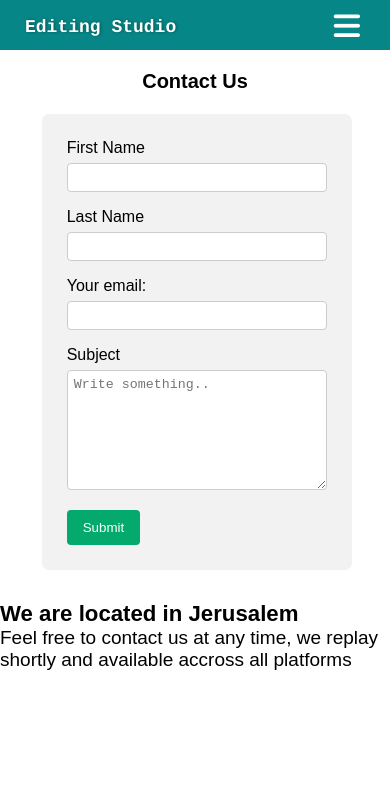
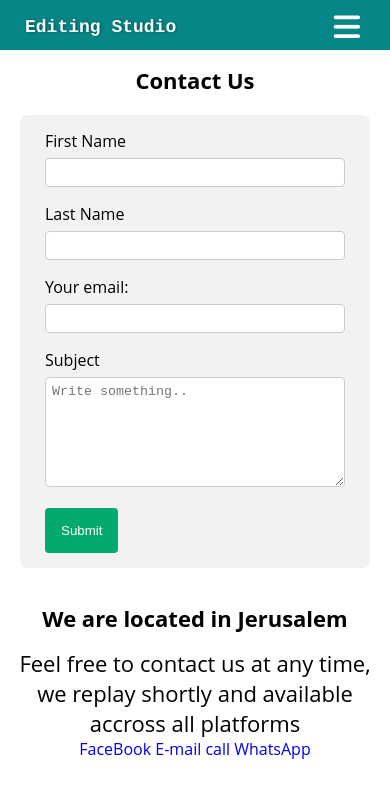
Before and after one commit to michaeli10m/Video-Editing-Site, a plain HTML site: page pages/contact.html in a window 390 px wide. Shown: the top 810 px of the page. Drawn offline with Linux system fonts and the light colour scheme; some packages are replaced by stand-ins of ours.

Commit message:
Add files via upload
last

```diff
--- /dev/null
+++ b/CSS/contact-mobile.css
@@ -0,0 +1,62 @@
+@media (max-width:952px) {
+    .body-container {
+        font-size: 16px;
+        width: 100%;
+        /* float: none; */
+    }
+    #map {
+        width: 44%;
+        margin-top: 8vh;
+        height: 400px;
+    }
+}
+
+@media (max-width:836px) {
+    .page-header {
+        padding: 15px;
+        padding-bottom: 0;
+        font-size: 22px;
+        display: block;
+        text-align: center;
+    }
+    .location-about {
+        padding: 15px;
+        padding-bottom: 0;
+        font-size: 22px;
+        display: block;
+        text-align: center;
+    }
+    label.logo a {
+        float: none;
+        display: block;
+        /* margin-left: 20pt */
+    }
+    label.logo {
+        margin-left: auto;
+        margin-right: auto;
+    }
+    .body-container {
+        font-size: 16px;
+        padding: 20px;
+        padding-top: 0px;
+        width: 100%;
+    }
+    #map {
+        width: 75%;
+        margin-left: 13vw;
+        margin-top: 3vh;
+        height: 250px;
+    }
+    .form-container {
+        font-weight: normal;
+        position: initial;
+        width: 100%;
+        margin: 0;
+        padding: 15px 25px;
+    }
+    .contact-info ul,
+    .contact-info p,
+    .contact-info h3 {
+        text-align: center;
+    }
+}
--- a/CSS/contact.css
+++ b/CSS/contact.css
@@ -4,19 +4,37 @@
     padding: 0;
 }
 
-h4 {
+.page-header {
     display: none;
+    margin-bottom: 20px;
 }
 
-body {
+.contact-info ul {
+    float: none;
+}
+
+.contact-info ul li {
+    display: inline-block;
+    line-height: 20px;
+    margin: 0;
+}
+
+.contact-info ul,
+.contact-info p,
+.contact-info h3 {
+    list-style-type: disc;
+    text-align: right;
+}
+
+
+/* body {
     font-family: Arial, Helvetica, sans-serif;
-    font-size: 19px;
-}
+} */
 
 .form-container {
     border-radius: 7px;
     background-color: #f2f2f2;
-    padding: 25px;
+    padding: 23px 25px;
     margin: 3vh 5vw 3vh 3.5vw;
 }
 
@@ -52,7 +70,7 @@ textarea {
 input[type=submit] {
     background-color: #04AA6D;
     color: white;
-    padding: 10px 16px;
+    padding: 15px 16px;
     border: none;
     border-radius: 4px;
     cursor: pointer;
@@ -61,51 +79,3 @@ input[type=submit] {
 input[type=submit]:hover {
     background-color: #45a049;
 }
-
-@media (max-width:952px) {
-    .body-container {
-        font-size: 16px;
-        width: 100%;
-        /* float: none; */
-    }
-    #map {
-        width: 44%;
-        margin-top: 8vh;
-        height: 400px;
-    }
-}
-
-@media (max-width:836px) {
-    h4 {
-        padding: 20px;
-        font-size: 20px;
-        display: block;
-        text-align: center;
-    }
-    label.logo a {
-        float: none;
-        display: block;
-        /* margin-left: 20pt */
-    }
-    label.logo {
-        margin-left: auto;
-        margin-right: auto;
-    }
-    .body-container {
-        font-size: 16px;
-        padding: 30px;
-        padding-top: 0px;
-        width: 100%;
-    }
-    #map {
-        width: 75%;
-        margin-left: 13vw;
-        margin-top: 3vh;
-        height: 250px;
-    }
-    .form-container {
-        position: initial;
-        width: 94%;
-        margin: 0.1vh 3vw;
-    }
-}
--- a/CSS/main.css
+++ b/CSS/main.css
@@ -10,6 +10,23 @@
 body {
     padding-top: 50px;
     font-family: 'Open Sans', sans-serif;
+}
+
+section,
+p,
+div {
+    animation: fadeInAnimation ease 1s;
+    animation-iteration-count: 1;
+    animation-fill-mode: both;
+}
+
+@keyframes fadeInAnimation {
+    0% {
+        opacity: 0;
+    }
+    100% {
+        opacity: 1;
+    }
 }
 
 
@@ -111,7 +128,7 @@ nav ul li a {
     .checkbtn {
         display: block;
     }
-    ul {
+    nav ul {
         position: fixed;
         width: 100%;
         height: 100vh;
@@ -153,26 +170,6 @@ nav ul li a {
     }
 }
 
-
-/* fade in animation for most of the body */
-
-section,
-p,
-div {
-    animation: fadeInAnimation ease 1s;
-    animation-iteration-count: 1;
-    animation-fill-mode: both;
-}
-
-@keyframes fadeInAnimation {
-    0% {
-        opacity: 0;
-    }
-    100% {
-        opacity: 1;
-    }
-}
-
 #footer {
     background-color: rgba(71, 71, 71, 0.952);
     color: wheat;
--- a/pages/contact.html
+++ b/pages/contact.html
@@ -10,6 +10,7 @@
     <title>Contact</title>
     <link rel="stylesheet" href="../CSS/main.css">
     <link rel="stylesheet" href="../CSS/contact.css">
+    <link rel="stylesheet" href="../CSS/contact-mobile.css">
     <script src="https://kit.fontawesome.com/e554aa2c27.js" crossorigin="anonymous"></script>
     <script async src="https://maps.googleapis.com/maps/api/js?key=AIzaSyDAxYIhxw3DB3FKsTrz0aEeZoivMLRScBQ&callback=initMap">
     </script>
@@ -40,10 +41,9 @@
         </ul>
     </nav>
 
-    <h4>Contact Us</h4>
+    <h4 class="page-header">Contact Us</h4>
 
     <div class="body-container">
-
 
         <div class="form-container">
             <form action="../index.html">
@@ -58,7 +58,7 @@
                 <input type="email" id="email" name="email" placeholder="">
 
                 <label for="subject">Subject</label>
-                <textarea id="subject" name="subject" placeholder="Write something.." style="height:120px"></textarea>
+                <textarea id="subject" name="subject" placeholder="Write something.." style="height:110px"></textarea>
 
                 <input type="submit" value="Submit">
             </form>
@@ -66,13 +66,13 @@
     </div>
 
     <div class="contact-info">
-        <h3>We are located in Jerusalem</h3>
-        <p>Feel free to contact us at any time, we replay shortly and available accross all platforms </p>
+        <h3 class="location-about">We are located in Jerusalem</h3>
+        <p class="location-about">Feel free to contact us at any time, we replay shortly and available accross all platforms </p>
         <ul>
-            <li><a href="www.facebook.com">FaceBook</a></li>
-            <li>E-mail</li>
-            <li>Phone</li>
-            <li>WhatsApp</li>
+            <li><a href="https://www.facebook.com/EpilogueStudioIsrael" target="_blank">FaceBook</a></li>
+            <li><a href="mailto: abc@example.com" target="_blank">E-mail</a></li>
+            <li><a href="tel:055-970-1584" target="_blank">call</a></li>
+            <li><a href="https://api.whatsapp.com/send?phone=972559701584" target="_blank">WhatsApp</a></li>
         </ul>
     </div>
 
```
